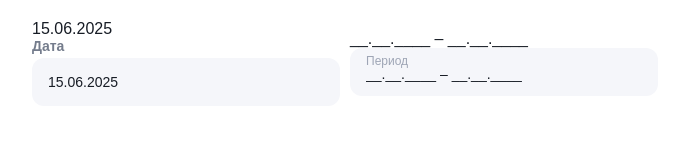
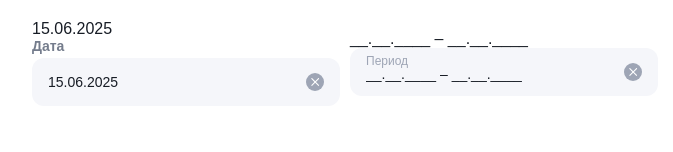
Before and after one commit to DenisKamchatov/TNRisk, a Vue app: page /uikit in a window 1280 px wide. Shown: the part 9310-9462 px from the top of the page, without its empty margins (64-737 px from the left). Built offline with nearby package versions, Linux system fonts and the light colour scheme.

Commit message:
Add input clear icon

```diff
--- a/src/components/uikit/input/tn-input.vue
+++ b/src/components/uikit/input/tn-input.vue
@@ -13,14 +13,19 @@ const props = withDefaults(
     description?: string;
     error?: boolean;
     readonly?: boolean;
+    clearable?: boolean;
   }>(),
   {
     required: true,
     readonly: false,
+    clearable: true
   }
 );
 
 const slots = useSlots();
+const emits = defineEmits(["clear"]);
+const input = ref<HTMLInputElement | null>(null);
+
 const modelValue = defineModel<string>("modelValue", {
   type: String,
   default: "",
@@ -40,6 +45,11 @@ const hasRightIcon = computed<boolean>(
 const hasIcon = computed<boolean>(
   () => !!slots["icon"] || !!props.icon
 );
+
+function clearModelValue() {
+  emits("clear");
+  input.value?.focus();
+}
 </script>
 
 <template>
@@ -83,6 +93,7 @@ const hasIcon = computed<boolean>(
       <input
         :id="inputId"
         class="tn-input__input"
+        ref="input"
         type="text"
         :required="required"
         :placeholder="placeholder"
@@ -107,12 +118,26 @@ const hasIcon = computed<boolean>(
         </slot>
         <span v-if="required" class="tn-input__floating-label-star">*</span>
       </label>
+      <transition
+        name="tn-input__close-button"
+      >
+        <button
+          type="button"
+          @click="clearModelValue"
+          @keyup.enter="clearModelValue"
+          class="tn-input__close-button"
+          v-if="modelValue && !disabled"
+        >
+          <TNIcon name="x" />
+        </button>
 
-      <span v-if="hasRightIcon" class="tn-input__icon tn-input__icon_right">
-        <slot name="icon-right">
-          <TNIcon :name="iconRight" />
-        </slot>
-      </span>
+        <span v-else-if="hasRightIcon" class="tn-input__icon tn-input__icon_right">
+          <slot name="icon-right">
+            <TNIcon :name="iconRight" />
+          </slot>
+        </span>
+      </transition>
+
     </div>
 
     <span class="tn-input__description">
@@ -343,6 +368,48 @@ const hasIcon = computed<boolean>(
   color: #747c8c;
 }
 
+
+
+.tn-input__close-button {
+  position: absolute;
+  top: 50%;
+  right: 15px;
+  transform: translateY(-50%);
+  display: flex;
+  align-items: center;
+  justify-content: center;
+
+  width: 18px;
+  height: 18px;
+
+  font-size: 14px;
+
+  color: #fff;
+  background-color: #9ea5b5;
+  border: 1px solid transparent;
+
+  border-radius: 50%;
+  cursor: pointer;
+  transition: 300ms;
+
+  &:focus {
+    border: 1px solid #2E384B;
+    transition: 300ms;
+  }
+}
+
+.tn-input__close-button-enter-active,
+.tn-input__close-button-leave-active {
+  transition: opacity 0.15s ease;
+}
+
+.tn-input__close-button-enter-from,
+.tn-input__close-button-leave-to {
+  opacity: 0;
+}
+
+
+
 @keyframes size-down {
   from {
     font-size: 14px;
--- a/src/views/uikit/uikit-page.vue
+++ b/src/views/uikit/uikit-page.vue
@@ -83,19 +83,6 @@ const checkboxList = ref<{
     readonly: true,
   }
 ])
-// const selected = ref<{
-//   label?: string;
-//   isActive?: boolean;
-//   disabled?: boolean;
-//   readonly?: boolean;
-// }[]>([]);
-// const checkboxListStringify = computed(() => {
-//   const selectedCheckboxes = checkboxList.value.filter(checkbox => checkbox.isActive);
-//   if (selectedCheckboxes.length) {
-//     return JSON.stringify(selectedCheckboxes)
-//   }
-//   return []
-// })
 
 const animal1 = reactive({
   id: "1",
@@ -226,6 +213,10 @@ function collectSearchValue(value: string) {
 
 function deleteChipItem(itemId: TNChipsOption["id"]) {
   chipsOptions.value = chipsOptions.value.filter((item) => item.id !== itemId);
+}
+
+function clearInput() {
+  searchValue.value = "";
 }
 </script>
 
@@ -639,7 +630,8 @@ function deleteChipItem(itemId: TNChipsOption["id"]) {
         <TnInput
           floatingLabel="label"
           @update:modelValue="collectSearchValue"
-          :model-value="searchValue"
+          v-model="searchValue"
+          @clear="clearInput"
           :required="false"
         >
         </TnInput>
@@ -647,14 +639,16 @@ function deleteChipItem(itemId: TNChipsOption["id"]) {
         <TnInput
           floatingLabel="label"
           @update:modelValue="collectSearchValue"
-          :model-value="searchValue"
+          v-model="searchValue"
+          @clear="clearInput"
         >
         </TnInput>
 
         <TnInput
           floatingLabel="label"
           @update:modelValue="collectSearchValue"
-          :model-value="searchValue"
+          v-model="searchValue"
+          @clear="clearInput"
         >
           <template #icon-right>
             <TnIcon name="plus" />
@@ -664,7 +658,8 @@ function deleteChipItem(itemId: TNChipsOption["id"]) {
         <TnInput
           floatingLabel="label"
           @update:modelValue="collectSearchValue"
-          :model-value="searchValue"
+          v-model="searchValue"
+          @clear="clearInput"
         >
           <template #icon-right>
             <TnIcon name="plus" />
@@ -678,7 +673,8 @@ function deleteChipItem(itemId: TNChipsOption["id"]) {
         <TnInput
           floatingLabel="label"
           @update:modelValue="collectSearchValue"
-          :model-value="searchValue"
+          v-model="searchValue"
+          @clear="clearInput"
           disabled
           description="This is the description area"
         >
@@ -690,7 +686,8 @@ function deleteChipItem(itemId: TNChipsOption["id"]) {
         <TnInput
           floatingLabel="label"
           @update:modelValue="collectSearchValue"
-          :model-value="searchValue"
+          v-model="searchValue"
+          @clear="clearInput"
           readonly
           description="This is the description area"
         >
@@ -702,7 +699,8 @@ function deleteChipItem(itemId: TNChipsOption["id"]) {
         <TnInput
           floatingLabel="label"
           @update:modelValue="collectSearchValue"
-          :model-value="searchValue"
+          v-model="searchValue"
+          @clear="clearInput"
           description="This is the description area"
         >
           <template #icon-right>
@@ -713,7 +711,8 @@ function deleteChipItem(itemId: TNChipsOption["id"]) {
         <TnInput
           floatingLabel="label"
           @update:modelValue="collectSearchValue"
-          :model-value="searchValue"
+          v-model="searchValue"
+          @clear="clearInput"
           description="This is the description area"
           error
         >
@@ -728,7 +727,8 @@ function deleteChipItem(itemId: TNChipsOption["id"]) {
         <TnInput
           label="label"
           @update:modelValue="collectSearchValue"
-          :model-value="searchValue"
+          v-model="searchValue"
+          @clear="clearInput"
           placeholder="Placeholder"
           :required="false"
         >
@@ -737,7 +737,8 @@ function deleteChipItem(itemId: TNChipsOption["id"]) {
         <TnInput
           label="label"
           @update:modelValue="collectSearchValue"
-          :model-value="searchValue"
+          v-model="searchValue"
+          @clear="clearInput"
           placeholder="Placeholder"
         >
         </TnInput>
@@ -745,7 +746,8 @@ function deleteChipItem(itemId: TNChipsOption["id"]) {
         <TnInput
           label="label"
           @update:modelValue="collectSearchValue"
-          :model-value="searchValue"
+          v-model="searchValue"
+          @clear="clearInput"
           placeholder="Placeholder"
         >
           <template #icon-right>
@@ -756,7 +758,8 @@ function deleteChipItem(itemId: TNChipsOption["id"]) {
         <TnInput
           label="label"
           @update:modelValue="collectSearchValue"
-          :model-value="searchValue"
+          v-model="searchValue"
+          @clear="clearInput"
           placeholder="Placeholder"
         >
           <template #icon-right>
@@ -771,7 +774,8 @@ function deleteChipItem(itemId: TNChipsOption["id"]) {
         <TnInput
           label="label"
           @update:modelValue="collectSearchValue"
-          :model-value="searchValue"
+          v-model="searchValue"
+          @clear="clearInput"
           placeholder="Placeholder"
           disabled
           description="This is the description area"
@@ -784,7 +788,8 @@ function deleteChipItem(itemId: TNChipsOption["id"]) {
         <TnInput
           label="label"
           @update:modelValue="collectSearchValue"
-          :model-value="searchValue"
+          v-model="searchValue"
+          @clear="clearInput"
           placeholder="Placeholder"
           readonly
           description="This is the description area"
@@ -797,7 +802,8 @@ function deleteChipItem(itemId: TNChipsOption["id"]) {
         <TnInput
           label="label"
           @update:modelValue="collectSearchValue"
-          :model-value="searchValue"
+          v-model="searchValue"
+          @clear="clearInput"
           placeholder="Placeholder"
           description="This is the description area"
         >
@@ -809,7 +815,8 @@ function deleteChipItem(itemId: TNChipsOption["id"]) {
         <TnInput
           label="label"
           @update:modelValue="collectSearchValue"
-          :model-value="searchValue"
+          v-model="searchValue"
+          @clear="clearInput"
           placeholder="Placeholder"
           description="This is the description area"
           error
@@ -838,7 +845,7 @@ function deleteChipItem(itemId: TNChipsOption["id"]) {
         <TnTextarea
           floatingLabel="label"
           @update:modelValue="collectSearchValue"
-          :model-value="searchValue"
+          v-model="searchValue"
           :required="false"
           :max-height="100"
         >
```
